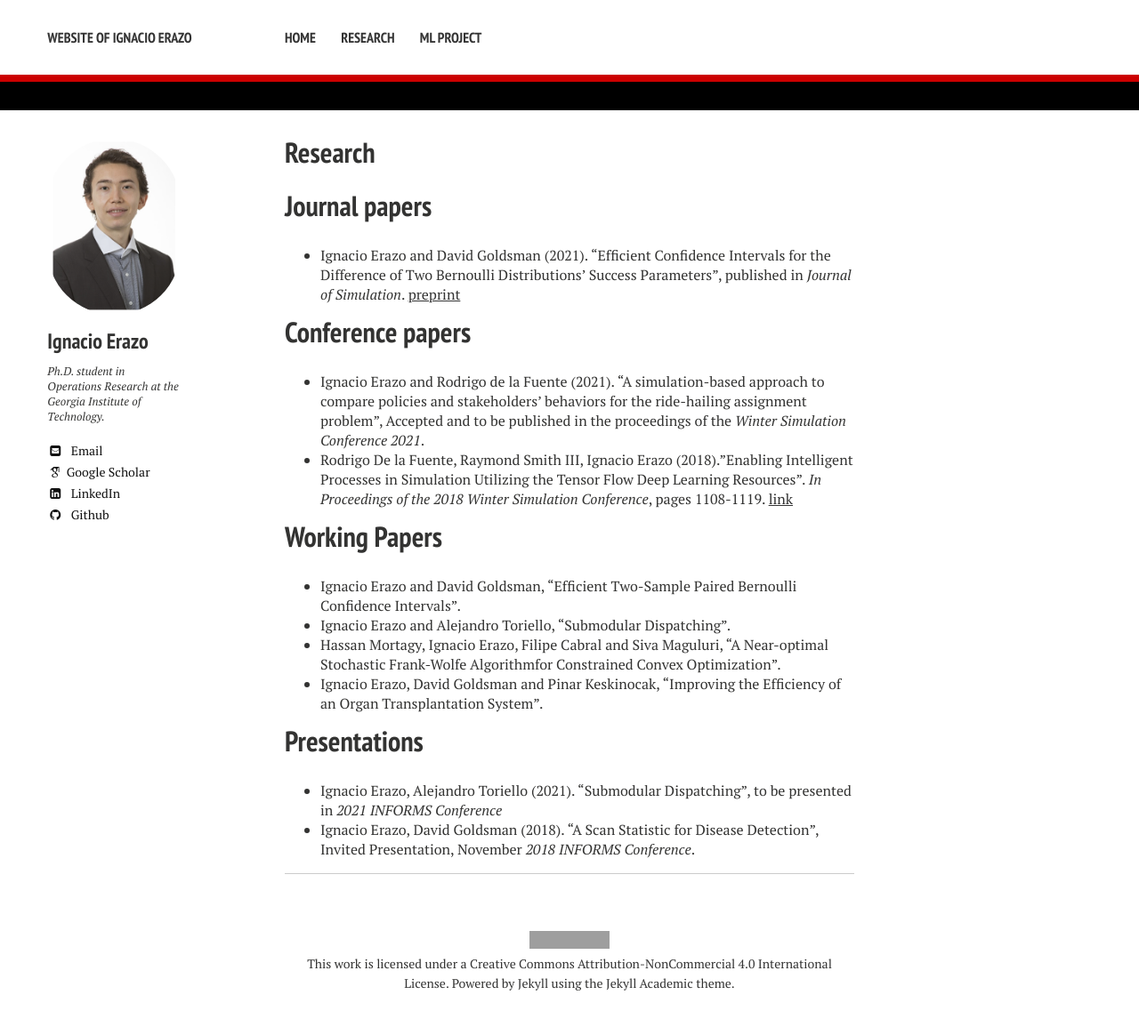
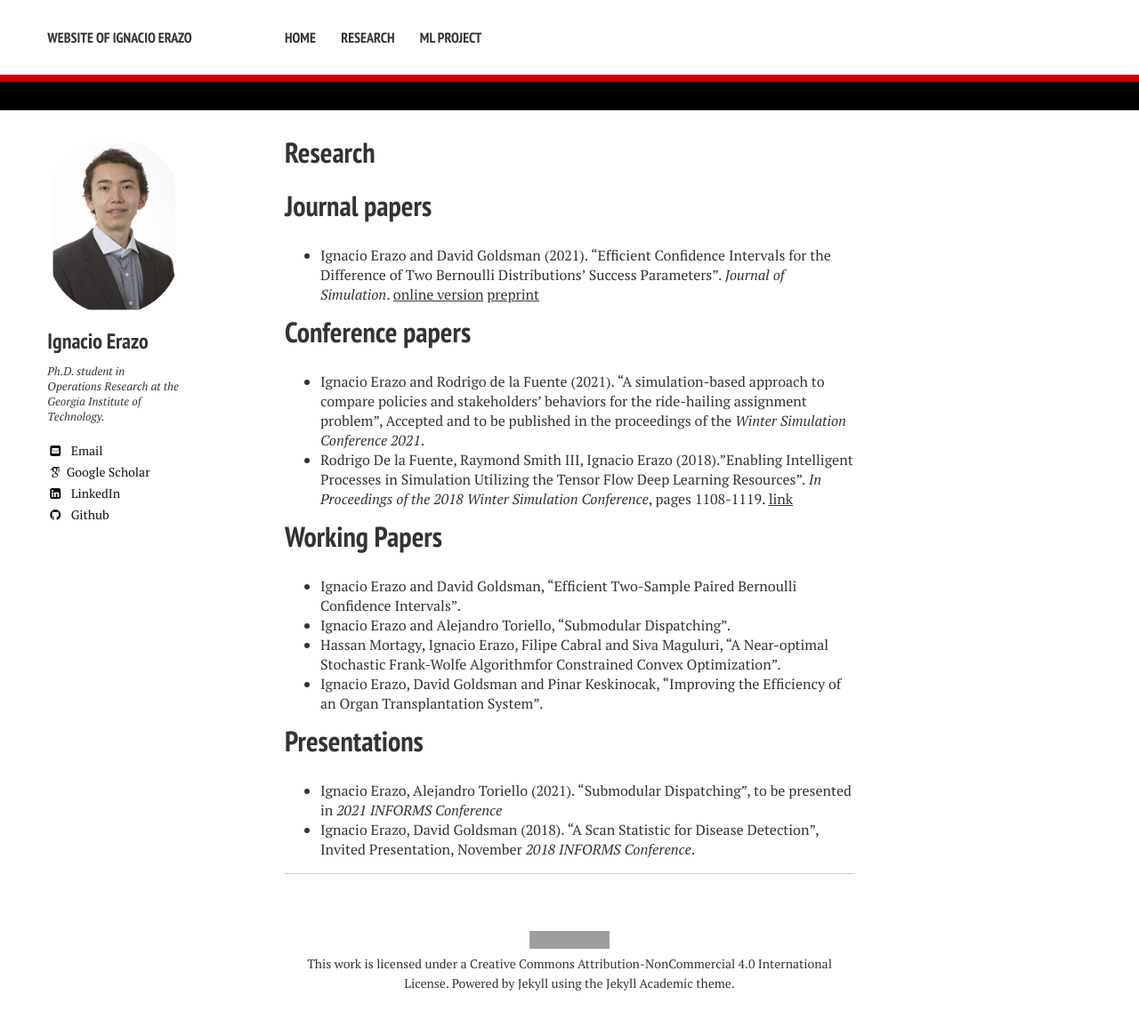
Before and after one commit to ierazo/ierazo.github.io, a Jekyll site: the page built from Research.md, in a window 1280 px wide. Shown: the whole page at 89% size. Built offline with Jekyll 4.4.1, drawn with Linux system fonts in a browser that asks for light colours; nearby versions of some CDN libraries; some web fonts are replaced; grey boxes are pictures that could not be loaded.

Commit message:
Update Research.md

```diff
--- a/Research.md
+++ b/Research.md
@@ -5,7 +5,7 @@ excerpt: "Research"
 ---
 
 # Journal papers
-- Ignacio Erazo and David Goldsman (2021). "Efficient Confidence Intervals for the Difference of Two Bernoulli Distributions' Success Parameters", published in *Journal of Simulation*. [preprint](/papers/PrePrintBernoulliCI.pdf)
+- Ignacio Erazo and David Goldsman (2021). "Efficient Confidence Intervals for the Difference of Two Bernoulli Distributions' Success Parameters". *Journal of Simulation*. [online version](https://www.tandfonline.com/doi/full/10.1080/17477778.2021.1955629?scroll=top&needAccess=true) [preprint](/papers/PrePrintBernoulliCI.pdf)
 
 
 
```
